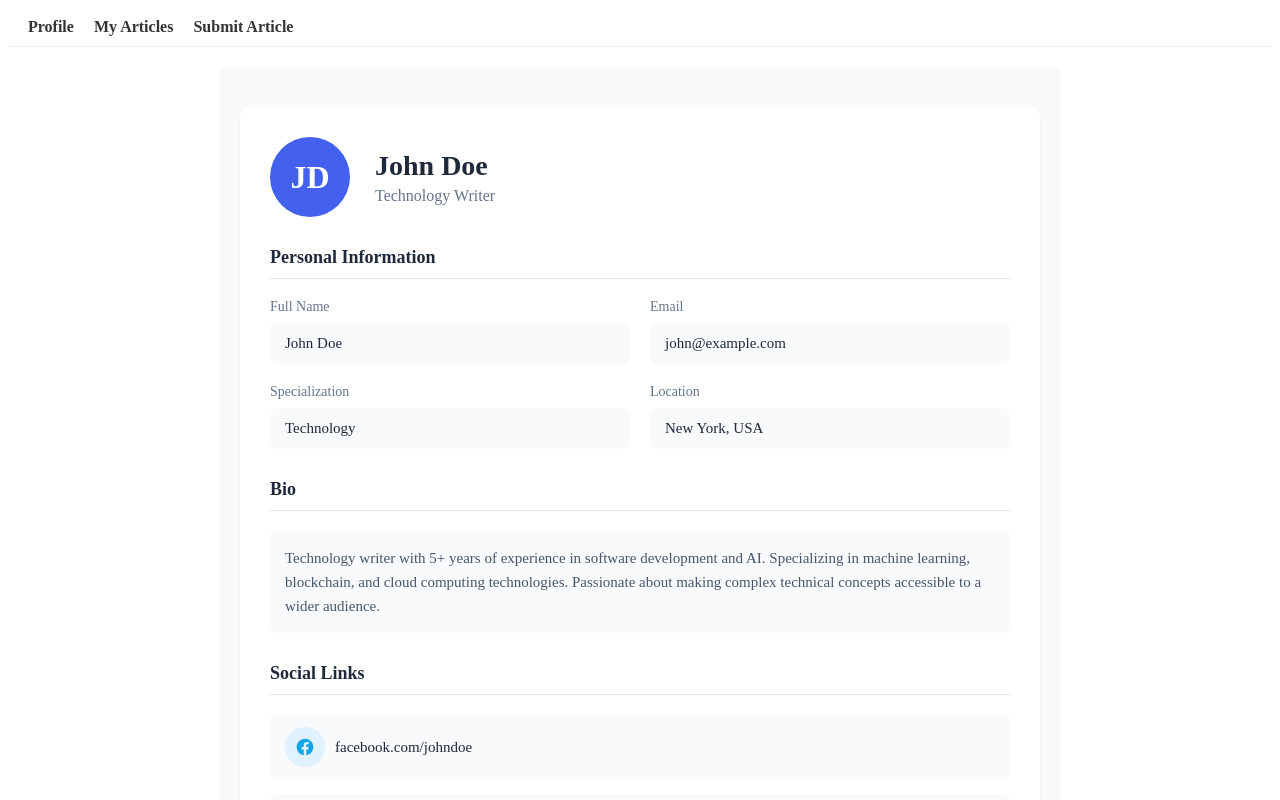
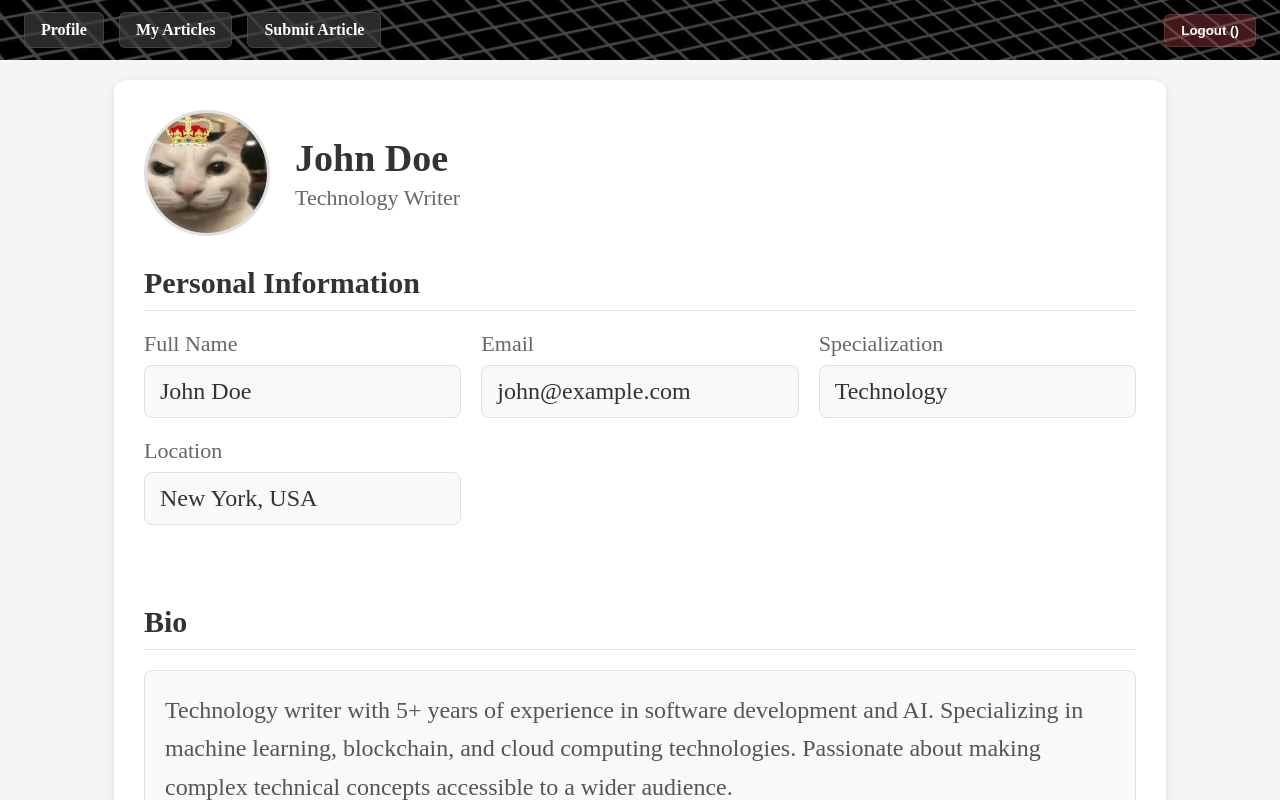
Before and after one commit to Anr186/VisualProgramming, a React (Create React App) app: page / in a window 1280 px wide. Shown: the top 800 px of the page. Built offline with nearby package versions, Linux system fonts and the light colour scheme.

Commit message:
GOOOOOOOOOOOOOOOOOOL

```diff
--- a/public/index.html
+++ b/public/index.html
@@ -4,8 +4,16 @@
   <meta charset="UTF-8">
   <meta name="viewport" content="width=device-width, initial-scale=1.0">
   <title>Books App</title>
+  <style>
+    body {
+      margin: 0;
+      padding: 0;
+    }
+  </style>
 </head>
-<body>
-  <div id="root"></div>
+<body style="margin: 0; padding: 0;">
+  <div>
+    <div id="root"></div>
+  </div>
 </body>
 </html>
--- a/src/Author/Navbar.js
+++ b/src/Author/Navbar.js
@@ -1,18 +1,111 @@
 import React from 'react';
 import { Link } from 'react-router-dom';
 
-const Navbar = () => {
+const Navbar = ({ user, onLogout }) => {
+  const navButtonStyle = {
+    textDecoration: 'none',
+    color: 'white',
+    fontWeight: 'bold',
+    padding: '8px 16px',
+    borderRadius: '6px',
+    transition: 'all 0.3s ease',
+    backgroundColor: 'rgba(60, 60, 60, 0.7)',
+    border: '1px solid rgba(255, 255, 255, 0.1)',
+    cursor: 'pointer',
+    display: 'inline-block'
+  };
+
+  const navButtonHover = {
+    backgroundColor: 'rgba(80, 80, 80, 0.9)',
+    transform: 'translateY(-1px)',
+    boxShadow: '0 2px 8px rgba(0, 0, 0, 0.2)'
+  };
+
+  const [hoverStates, setHoverStates] = React.useState({
+    profile: false,
+    articles: false,
+    submit: false,
+    logout: false
+  });
+
+  const handleMouseEnter = (button) => {
+    setHoverStates({ ...hoverStates, [button]: true });
+  };
+
+  const handleMouseLeave = (button) => {
+    setHoverStates({ ...hoverStates, [button]: false });
+  };
+
   return (
     <nav style={{
       display: 'flex',
-      gap: '20px',
-      padding: '10px 20px',
-      borderBottom: '1px solid #eee',
-      marginBottom: '20px'
+      padding: '12px 24px',
+      gap:'20px',
+     // marginBottom: '20px',
+      justifyContent: 'space-between',
+      alignItems: 'center',
+      backgroundColor: '#242424',
+      backgroundImage: 'url(./img/navBackgr.png)',
+      backgroundSize: 'cover',
+      backgroundPosition: 'center',
+      backgroundBlendMode: 'overlay',
+     // color: 'white',
+     // boxShadow: '0 2px 4px rgba(255,255,255,1)'
     }}>
-      <Link to="/profile" style={{ textDecoration: 'none', color: '#333', fontWeight: 'bold' }}>Profile</Link>
-      <Link to="/articles" style={{ textDecoration: 'none', color: '#333', fontWeight: 'bold' }}>My Articles</Link>
-      <Link to="/submit" style={{ textDecoration: 'none', color: '#333', fontWeight: 'bold' }}>Submit Article</Link>
+      <div style={{ display: 'flex', gap: '15px' }}>
+        <Link
+          to="/profile"
+          style={{
+            ...navButtonStyle,
+            ...(hoverStates.profile ? navButtonHover : {}),
+          }}
+          onMouseEnter={() => handleMouseEnter('profile')}
+          onMouseLeave={() => handleMouseLeave('profile')}
+        >
+          Profile
+        </Link>
+        <Link
+          to="/articles"
+          style={{
+            ...navButtonStyle,
+            ...(hoverStates.articles ? navButtonHover : {}),
+          }}
+          onMouseEnter={() => handleMouseEnter('articles')}
+          onMouseLeave={() => handleMouseLeave('articles')}
+        >
+          My Articles
+        </Link>
+        <Link
+          to="/submit"
+          style={{
+            ...navButtonStyle,
+
+            ...(hoverStates.submit ? {
+
+              ...navButtonHover
+            } : {}),
+          }}
+          onMouseEnter={() => handleMouseEnter('submit')}
+          onMouseLeave={() => handleMouseLeave('submit')}
+        >
+          Submit Article
+        </Link>
+      </div>
+      <button
+        onClick={onLogout}
+        style={{
+          ...navButtonStyle,
+          backgroundColor: 'rgba(220, 80, 80, 0.3)',
+          ...(hoverStates.logout ? {
+            backgroundColor: 'rgba(220, 80, 80, 0.5)',
+            ...navButtonHover
+          } : {}),
+        }}
+        onMouseEnter={() => handleMouseEnter('logout')}
+        onMouseLeave={() => handleMouseLeave('logout')}
+      >
+        Logout ({user?.email})
+      </button>
     </nav>
   );
 };
--- a/src/pages/Profile.js
+++ b/src/pages/Profile.js
@@ -1,58 +1,66 @@
+// Profile.js
 import React from 'react';
+import userImage from '../files/king_cat.png';
 
 const Profile = () => {
   return (
     <div style={{
-      maxWidth: '800px',
-      margin: '0 auto',
-      padding: '40px 20px',
-      backgroundColor: '#f8fafc'
+      width: '100%',
+      minHeight: '100vh',
+      backgroundColor: '#f5f5f5', // Светлый фон страницы
+      boxSizing: 'border-box',
+      fontSize: '1.1em',
+      justifyContent: 'center',
+      alignItems: 'flex-start',
+      display:'flex',
+      padding: '20px'
     }}>
       <div style={{
-        backgroundColor: 'white',
+        backgroundColor: '#ffffff', // Белый контейнер
         borderRadius: '12px',
+        width: '80%',
+        minHeight: '90vh',
         padding: '30px',
-        boxShadow: '0 2px 4px rgba(0,0,0,0.05)'
+        boxShadow: '0 2px 10px rgba(0,0,0,0.1)' // Мягкая тень
       }}>
         <div style={{
           display: 'flex',
           alignItems: 'center',
-          marginBottom: '30px'
+          marginBottom: '30px',
         }}>
-          <div style={{
-            width: '80px',
-            height: '80px',
-            borderRadius: '50%',
-            backgroundColor: '#4361ee',
-            display: 'flex',
-            alignItems: 'center',
-            justifyContent: 'center',
-            color: 'white',
-            fontSize: '32px',
-            fontWeight: 'bold',
-            marginRight: '25px'
-          }}>JD</div>
+          <img
+            src={userImage}
+            alt="User"
+            style={{
+              width: '120px',
+              height: '120px',
+              borderRadius: '50%',
+              marginRight: '25px',
+              objectFit: 'cover',
+              border: '3px solid #e0e0e0' // Серая рамка вокруг аватарки
+            }}
+          />
           <div>
             <h1 style={{
               margin: '0',
-              fontSize: '28px',
-              color: '#1e293b'
+              fontSize: '38px',
+              color: '#333333' // Темно-серый текст
             }}>John Doe</h1>
             <p style={{
               margin: '5px 0 0',
-              color: '#64748b',
-              fontSize: '16px'
+              color: '#666666', // Серый текст
+              fontSize: '22px'
             }}>Technology Writer</p>
           </div>
         </div>
 
         <div style={{ marginBottom: '30px' }}>
           <h3 style={{
-            fontSize: '18px',
-            color: '#1e293b',
+            fontSize: '30px',
+            color: '#333333',
             marginBottom: '20px',
             paddingBottom: '10px',
-            borderBottom: '1px solid #e2e8f0'
+            borderBottom: '1px solid #e0e0e0' // Серая разделительная линия
           }}>Personal Information</h3>
 
           <div style={{
@@ -64,16 +72,17 @@ const Profile = () => {
               <label style={{
                 display: 'block',
                 marginBottom: '8px',
-                color: '#64748b',
-                fontSize: '14px',
+                color: '#666666',
+                fontSize: '22px',
                 fontWeight: '500'
               }}>Full Name</label>
               <div style={{
                 padding: '12px 15px',
-                backgroundColor: '#f8fafc',
+                backgroundColor: '#f9f9f9', // Очень светлый серый фон
                 borderRadius: '8px',
-                color: '#1e293b',
-                fontSize: '15px'
+                color: '#333333',
+                fontSize: '24px',
+                border: '1px solid #e0e0e0'
               }}>John Doe</div>
             </div>
 
@@ -81,16 +90,17 @@ const Profile = () => {
               <label style={{
                 display: 'block',
                 marginBottom: '8px',
-                color: '#64748b',
-                fontSize: '14px',
+                color: '#666666',
+               fontSize: '22px',
                 fontWeight: '500'
               }}>Email</label>
               <div style={{
                 padding: '12px 15px',
-                backgroundColor: '#f8fafc',
+                backgroundColor: '#f9f9f9',
                 borderRadius: '8px',
-                color: '#1e293b',
-                fontSize: '15px'
+                color: '#333333',
+                fontSize: '24px',
+                border: '1px solid #e0e0e0'
               }}>john@example.com</div>
             </div>
 
@@ -98,16 +108,17 @@ const Profile = () => {
               <label style={{
                 display: 'block',
                 marginBottom: '8px',
-                color: '#64748b',
-                fontSize: '14px',
+                color: '#666666',
+               fontSize: '22px',
                 fontWeight: '500'
               }}>Specialization</label>
               <div style={{
                 padding: '12px 15px',
-                backgroundColor: '#f8fafc',
+                backgroundColor: '#f9f9f9',
                 borderRadius: '8px',
-                color: '#1e293b',
-                fontSize: '15px'
+                color: '#333333',
+                fontSize: '24px',
+                border: '1px solid #e0e0e0'
               }}>Technology</div>
             </div>
 
@@ -115,16 +126,18 @@ const Profile = () => {
               <label style={{
                 display: 'block',
                 marginBottom: '8px',
-                color: '#64748b',
-                fontSize: '14px',
+                color: '#666666',
+               fontSize: '22px',
                 fontWeight: '500'
               }}>Location</label>
               <div style={{
                 padding: '12px 15px',
-                backgroundColor: '#f8fafc',
+                backgroundColor: '#f9f9f9',
                 borderRadius: '8px',
-                color: '#1e293b',
-                fontSize: '15px'
+                color: '#333333',
+                marginBottom: '50px',
+                fontSize: '24px',
+                border: '1px solid #e0e0e0'
               }}>New York, USA</div>
             </div>
           </div>
@@ -132,19 +145,28 @@ const Profile = () => {
 
         <div style={{ marginBottom: '30px' }}>
           <h3 style={{
-            fontSize: '18px',
-            color: '#1e293b',
+            fontSize: '30px',
+            color: '#333333',
             marginBottom: '20px',
             paddingBottom: '10px',
-            borderBottom: '1px solid #e2e8f0'
+            borderBottom: '1px solid #e0e0e0'
           }}>Bio</h3>
           <div style={{
-            padding: '15px',
-            backgroundColor: '#f8fafc',
+            padding: '20px',
+            backgroundColor: '#f9f9f9',
             borderRadius: '8px',
-            color: '#475569',
-            fontSize: '15px',
-            lineHeight: '1.6'
+            color: '#555555',
+            fontSize: '24px',
+            lineHeight: '1.6',
+            height: '300px',
+            overflowY: 'auto',
+            resize: 'none',
+            border: '1px solid #e0e0e0',
+            wordWrap: 'break-word',
+            whiteSpace: 'pre-wrap',
+            scrollbarWidth: 'thin',
+            scrollbarColor: '#aaaaaa #f0f0f0',
+            marginBottom: '100px',
           }}>
             Technology writer with 5+ years of experience in software development and AI.
             Specializing in machine learning, blockchain, and cloud computing technologies.
@@ -152,13 +174,13 @@ const Profile = () => {
           </div>
         </div>
 
-        <div style={{ marginBottom: '30px' }}>
+        <div style={{ marginBottom: '60px' }}>
           <h3 style={{
-            fontSize: '18px',
-            color: '#1e293b',
+           fontSize: '30px',
+            color: '#333333',
             marginBottom: '20px',
             paddingBottom: '10px',
-            borderBottom: '1px solid #e2e8f0'
+            borderBottom: '1px solid #e0e0e0'
           }}>Social Links</h3>
 
           <div style={{
@@ -171,25 +193,26 @@ const Profile = () => {
               alignItems: 'center',
               gap: '10px',
               padding: '12px 15px',
-              backgroundColor: '#f8fafc',
-              borderRadius: '8px'
+              backgroundColor: '#f9f9f9',
+              borderRadius: '8px',
+              border: '1px solid #e0e0e0'
             }}>
               <div style={{
                 width: '40px',
                 height: '40px',
-                backgroundColor: '#e0f2fe',
+                backgroundColor: '#e3f2fd', // Светло-голубой
                 borderRadius: '50%',
                 display: 'flex',
                 alignItems: 'center',
                 justifyContent: 'center'
               }}>
-                <svg width="20" height="20" viewBox="0 0 24 24" fill="#0ea5e9">
+                <svg width="20" height="20" viewBox="0 0 24 24" fill="#1976d2">
                   <path d="M22 12c0-5.523-4.477-10-10-10S2 6.477 2 12c0 4.991 3.657 9.128 8.438 9.878v-6.987h-2.54V12h2.54V9.797c0-2.506 1.492-3.89 3.777-3.89 1.094 0 2.238.195 2.238.195v2.46h-1.26c-1.243 0-1.63.771-1.63 1.562V12h2.773l-.443 2.89h-2.33v6.988C18.343 21.128 22 16.991 22 12z"/>
                 </svg>
               </div>
               <span style={{
-                color: '#1e293b',
-                fontSize: '15px'
+                color: '#333333',
+                fontSize: '22px'
               }}>facebook.com/johndoe</span>
             </div>
 
@@ -198,25 +221,26 @@ const Profile = () => {
               alignItems: 'center',
               gap: '10px',
               padding: '12px 15px',
-              backgroundColor: '#f8fafc',
-              borderRadius: '8px'
+              backgroundColor: '#f9f9f9',
+              borderRadius: '8px',
+              border: '1px solid #e0e0e0'
             }}>
               <div style={{
                 width: '40px',
                 height: '40px',
-                backgroundColor: '#ecfdf5',
+                backgroundColor: '#e8f5e9', // Светло-зеленый
                 borderRadius: '50%',
                 display: 'flex',
                 alignItems: 'center',
                 justifyContent: 'center'
               }}>
-                <svg width="20" height="20" viewBox="0 0 24 24" fill="#10b981">
+                <svg width="20" height="20" viewBox="0 0 24 24" fill="#388e3c">
                   <path d="M8.29 20.251c7.547 0 11.675-6.253 11.675-11.675 0-.178 0-.355-.012-.53A8.348 8.348 0 0022 5.92a8.19 8.19 0 01-2.357.646 4.118 4.118 0 001.804-2.27 8.224 8.224 0 01-2.605.996 4.107 4.107 0 00-6.993 3.743 11.65 11.65 0 01-8.457-4.287 4.106 4.106 0 001.27 5.477A4.072 4.072 0 012.8 9.713v.052a4.105 4.105 0 003.292 4.022 4.095 4.095 0 01-1.853.07 4.108 4.108 0 003.834 2.85A8.233 8.233 0 012 18.407a11.616 11.616 0 006.29 1.84"/>
                 </svg>
               </div>
               <span style={{
-                color: '#1e293b',
-                fontSize: '15px'
+                color: '#333333',
+                fontSize: '22px'
               }}>twitter.com/johndoe</span>
             </div>
           </div>
@@ -225,27 +249,33 @@ const Profile = () => {
         <div style={{ display: 'flex', gap: '15px', justifyContent: 'flex-end' }}>
           <button style={{
             padding: '12px 24px',
-            backgroundColor: '#f8fafc',
-            color: '#64748b',
-            border: '1px solid #e2e8f0',
+            backgroundColor: '#f5f5f5',
+            color: '#666666',
+            border: '1px solid #e0e0e0',
             borderRadius: '8px',
             cursor: 'pointer',
             fontWeight: '500',
-            fontSize: '15px',
-            transition: 'all 0.3s ease'
+            fontSize: '20px',
+            transition: 'all 0.3s ease',
+            ':hover': {
+              backgroundColor: '#eeeeee'
+            }
           }}>
             Cancel
           </button>
           <button style={{
             padding: '12px 24px',
-            backgroundColor: '#4361ee',
+            backgroundColor: '#1976d2', // Синий цвет
             color: 'white',
             border: 'none',
             borderRadius: '8px',
             cursor: 'pointer',
             fontWeight: '500',
-            fontSize: '15px',
-            transition: 'all 0.3s ease'
+            fontSize: '20px',
+            transition: 'all 0.3s ease',
+            ':hover': {
+              backgroundColor: '#1565c0'
+            }
           }}>
             Save Changes
           </button>
--- a/src/pages/ReviewArticles.js
+++ b/src/pages/ReviewArticles.js
@@ -1,65 +1,79 @@
+// ReviewArticles.js
 import React from 'react';
+import userImage from '../files/king_cat.png';
 
 const ReviewArticles = () => {
   const cardStyle = {
-    border: '1px solid #e2e8f0',
+    border: '1px solid #e0e0e0',
     borderRadius: '12px',
     padding: '20px',
     marginBottom: '20px',
-    backgroundColor: 'white',
-    boxShadow: '0 2px 4px rgba(0,0,0,0.05)',
+    backgroundColor: '#ffffff',
+    boxShadow: '0 2px 10px rgba(0,0,0,0.1)',
     transition: 'all 0.3s ease'
   };
 
   const hoverCardStyle = {
     ...cardStyle,
     transform: 'translateY(-2px)',
-    boxShadow: '0 4px 6px rgba(0,0,0,0.1)'
+    boxShadow: '0 4px 12px rgba(0,0,0,0.15)'
   };
 
   return (
     <div style={{
-      maxWidth: '1200px',
-      margin: '0 auto',
-      padding: '40px 20px',
-      backgroundColor: '#f8fafc'
+      width: '100%',
+      minHeight: '100vh',
+      backgroundColor: '#f5f5f5',
+      boxSizing: 'border-box',
+      fontSize: '1.1em',
+      justifyContent: 'center',
+      alignItems: 'flex-start',
+      display:'flex',
+      padding: '20px'
+    }}>
+      <div style={{
+        backgroundColor: '#ffffff',
+        borderRadius: '12px',
+        width: '80%',
+        minHeight: '90vh',
+        padding: '30px',
+        boxShadow: '0 2px 10px rgba(0,0,0,0.1)'
       }}>
         <div style={{
           display: 'flex',
           alignItems: 'center',
           marginBottom: '30px',
           paddingBottom: '20px',
-        borderBottom: '1px solid #e2e8f0'
+          borderBottom: '1px solid #e0e0e0'
         }}>
-        <div style={{
-          width: '80px',
-          height: '80px',
+          <img
+            src={userImage}
+            alt="User"
+            style={{
+              width: '120px',
+              height: '120px',
               borderRadius: '50%',
-          backgroundColor: '#4361ee',
-          display: 'flex',
-          alignItems: 'center',
-          justifyContent: 'center',
-          color: 'white',
-          fontSize: '32px',
-          fontWeight: 'bold',
-          marginRight: '20px'
-        }}>JD</div>
+              marginRight: '25px',
+              objectFit: 'cover',
+              border: '3px solid #e0e0e0'
+            }}
+          />
           <div>
-          <h1 style={{ margin: '0', fontSize: '28px', color: '#1e293b' }}>John Doe</h1>
+            <h1 style={{ margin: '0', fontSize: '38px', color: '#333333' }}>John Doe</h1>
             <p style={{
               margin: '5px 0 0',
-            color: '#64748b',
-            fontSize: '16px'
+              color: '#666666',
+              fontSize: '22px'
             }}>Technology Writer | Member since 2023</p>
           </div>
         </div>
 
         <h2 style={{
-        fontSize: '22px',
-        color: '#1e293b',
+          fontSize: '30px',
+          color: '#333333',
           marginBottom: '25px',
           paddingBottom: '10px',
-        borderBottom: '2px solid #4361ee',
+          borderBottom: '2px solid #1976d2',
           display: 'inline-block'
         }}>Articles Under Review</h2>
 
@@ -90,32 +104,32 @@ const ReviewArticles = () => {
                 type="checkbox"
                 style={{
                   marginRight: '15px',
-                width: '18px',
-                height: '18px',
-                accentColor: '#4361ee'
+                  width: '20px',
+                  height: '20px',
+                  accentColor: '#1976d2'
                 }}
               />
               <h3 style={{
                 margin: '0',
-              fontSize: '20px',
-              color: '#1e293b'
+                fontSize: '24px',
+                color: '#333333'
               }}>{article.title}</h3>
             </div>
             <p style={{
-            margin: '8px 0 0 33px',
-            color: '#64748b',
-            fontSize: '14px'
+              margin: '8px 0 0 35px',
+              color: '#666666',
+              fontSize: '22px'
             }}>by {article.author}</p>
 
             <div style={{
-            margin: '15px 0 0 33px',
+              margin: '15px 0 0 35px',
               display: 'flex',
               alignItems: 'center',
               gap: '20px'
             }}>
               <span style={{
-              color: '#10b981',
-              fontSize: '14px',
+                color: '#388e3c',
+                fontSize: '20px',
                 display: 'flex',
                 alignItems: 'center',
                 gap: '5px'
@@ -125,33 +139,34 @@ const ReviewArticles = () => {
                   width: '12px',
                   height: '12px',
                   borderRadius: '50%',
-                backgroundColor: '#10b981'
+                  backgroundColor: '#388e3c'
                 }}></span>
                 Submitted: {article.date}
               </span>
               <span style={{
-              backgroundColor: '#e2e8f0',
-              color: '#475569',
-              padding: '4px 10px',
+                backgroundColor: '#f5f5f5',
+                color: '#555555',
+                padding: '6px 12px',
                 borderRadius: '20px',
-              fontSize: '12px',
-              fontWeight: '500'
+                fontSize: '18px',
+                fontWeight: '500',
+                border: '1px solid #e0e0e0'
               }}>{article.category}</span>
             </div>
 
             <div style={{
-            margin: '15px 0 0 33px',
+              margin: '15px 0 0 35px',
               width: '100%',
-            height: '6px',
-            backgroundColor: '#e2e8f0',
-            borderRadius: '3px',
+              height: '8px',
+              backgroundColor: '#f0f0f0',
+              borderRadius: '4px',
               overflow: 'hidden'
             }}>
               <div style={{
                 width: `${article.progress}%`,
                 height: '100%',
-              backgroundColor: '#4361ee',
-              borderRadius: '3px'
+                backgroundColor: '#1976d2',
+                borderRadius: '4px'
               }}></div>
             </div>
           </div>
@@ -164,22 +179,23 @@ const ReviewArticles = () => {
           marginTop: '40px'
         }}>
           {[
-          { title: 'All Articles', count: 24, color: '#4361ee' },
-          { title: 'Reading Review', count: 5, color: '#f59e0b' },
-          { title: 'In Progress', count: 3, color: '#10b981' },
-          { title: 'Reviewed', count: 16, color: '#8b5cf6' }
+            { title: 'All Articles', count: 24, color: '#1976d2' },
+            { title: 'Reading Review', count: 5, color: '#ff9800' },
+            { title: 'In Progress', count: 3, color: '#388e3c' },
+            { title: 'Reviewed', count: 16, color: '#7b1fa2' }
           ].map((item, index) => (
             <div key={index} style={{
-            backgroundColor: 'white',
+              backgroundColor: '#ffffff',
               borderRadius: '12px',
               padding: '20px',
-            boxShadow: '0 2px 4px rgba(0,0,0,0.05)',
-            transition: 'all 0.3s ease'
+              boxShadow: '0 2px 10px rgba(0,0,0,0.1)',
+              transition: 'all 0.3s ease',
+              border: '1px solid #e0e0e0'
             }}>
               <h3 style={{
                 margin: '0 0 15px',
-              fontSize: '18px',
-              color: '#64748b'
+                fontSize: '22px',
+                color: '#666666'
               }}>{item.title}</h3>
               <div style={{
                 display: 'flex',
@@ -187,22 +203,23 @@ const ReviewArticles = () => {
                 justifyContent: 'space-between'
               }}>
                 <span style={{
-                fontSize: '32px',
+                  fontSize: '36px',
                   fontWeight: 'bold',
                   color: item.color
                 }}>{item.count}</span>
                 <button style={{
                   background: 'none',
                   border: 'none',
-                color: '#64748b',
+                  color: '#1976d2',
                   cursor: 'pointer',
                   display: 'flex',
                   alignItems: 'center',
                   gap: '5px',
-                fontSize: '14px'
+                  fontSize: '18px',
+                  fontWeight: '500'
                 }}>
                   View all
-                <svg width="16" height="16" viewBox="0 0 24 24" fill="none" stroke="currentColor">
+                  <svg width="18" height="18" viewBox="0 0 24 24" fill="#1976d2">
                     <path strokeLinecap="round" strokeLinejoin="round" strokeWidth="2" d="M9 5l7 7-7 7" />
                   </svg>
                 </button>
@@ -211,6 +228,7 @@ const ReviewArticles = () => {
           ))}
         </div>
       </div>
+    </div>
   );
 };
 
```
Also changed, not shown: src/pages/SubmitArticle.js (+85 -61 lines), public/img/navBackgr.png (added), src/files/avatar.png (added). Lines whose indentation alone changed are shown as unchanged.
